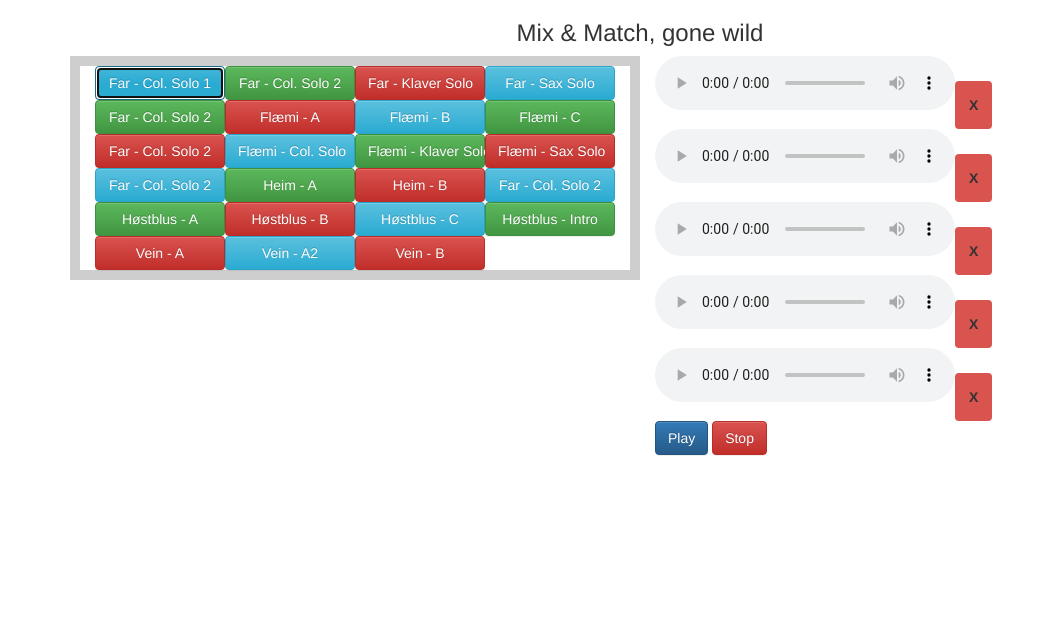
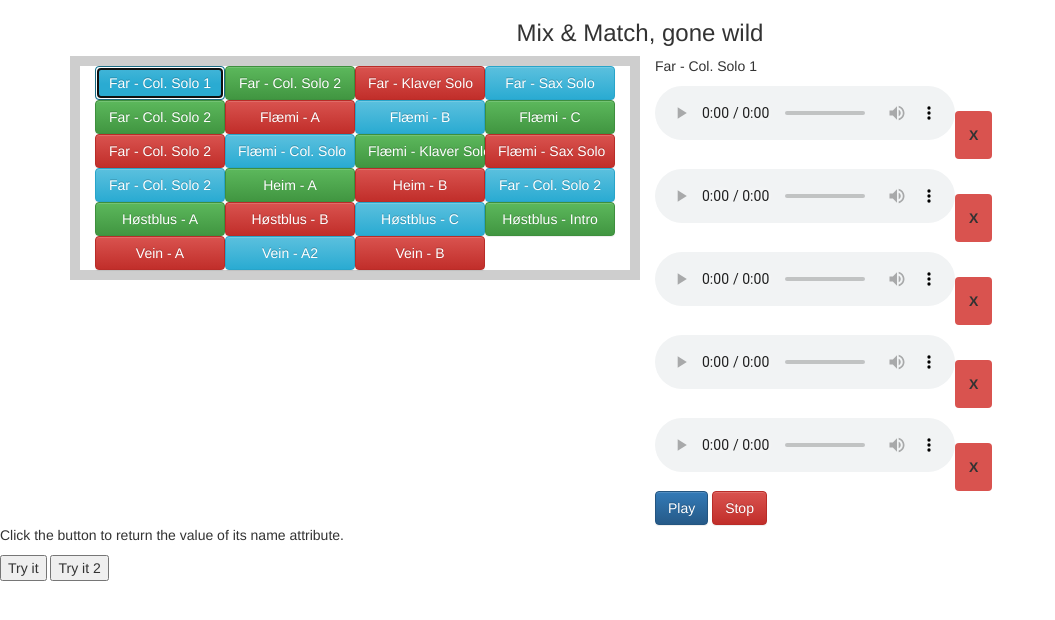
Before and after one commit to kriahja/SongMix, a plain HTML site: page index.html in a window 1280 px wide. Both pictures are taken after a click on the button "Far - Col. Solo 1". Shown: the whole page, without its empty margins (0-1055 px from the left). Drawn offline with nearby package versions, Linux system fonts and the light colour scheme.

Commit message:
Update -name printing issues

```diff
--- a/index.html
+++ b/index.html
@@ -25,8 +25,8 @@
     <div class="container">
 
         <div class="col-sm-6" id="btn-border">
-            <button class="add-btn btn btn-info col-sm-3" data-src="Songs/Far-Col.Solo1.wav">Far - Col. Solo 1</button>
-            <button class="add-btn btn btn-success col-sm-3" data-src="Songs/Far-Col.Solo2.wav">Far - Col. Solo 2</button>
+            <button class="add-btn btn btn-info col-sm-3" id="b1" data-src="Songs/Far-Col.Solo1.wav" name="Far - Col. Solo 1">Far - Col. Solo 1</button>
+            <button class="add-btn btn btn-success col-sm-3" id="b2" data-src="Songs/Far-Col.Solo2.wav" name="Far - Col. Solo 2">Far - Col. Solo 2</button>
             <button class="add-btn btn btn-danger col-sm-3" data-src="Songs/Drum.mp3">Far - Klaver Solo</button>
             <button class="add-btn btn btn-info col-sm-3" data-src="Songs/Ali.mp3">Far - Sax Solo</button>
             <button class="add-btn btn btn-success col-sm-3" data-src="Songs/Door.mp3">Far - Col. Solo 2</button>
@@ -73,7 +73,36 @@
 
     <script src="mix.js"></script>
     <script src="cssEngine.js"></script>
+    <p>Click the button to return the value of its name attribute.</p>
 
+    <button id="myBtn" name="myname" onclick="myFunction()">Try it</button>
+    <button id="myBtn2" name="myname2" onclick="myFunction()">Try it 2</button>
+
+    <p id="demo"></p>
+
+    <script>
+        /*        function myFunction() {
+                    var x = document.getElementById("b1").name;
+                    document.getElementById("songName").innerHTML = x;
+
+                    var y = document.getElementById("b2").name;
+                    document.getElementById("songName").innerHTML = y;
+                }*/
+        document.getElementById("b1").addEventListener("click", function() {
+            document.getElementById("songName").innerHTML = "Far - Col. Solo 1";
+        });
+        document.getElementById("b2").addEventListener("click", function() {
+            document.getElementById("songName").innerHTML = "Hello World1";
+        });
+
+/*        var button = document.querySelector('button[name="Far - Col. Solo 1"]');
+
+        button.addEventListener('click', function() {
+            var prentsvaedi = document.querySelector('songName');
+            prentsvaedi.innerText('Far - Col. Solo 1');
+
+        });*/
+    </script>
 
 </body>
 
--- a/mix.js
+++ b/mix.js
@@ -14,30 +14,38 @@ function addAudio(src) {
     var source = document.createElement('source');
     var songName = document.createElement('p');
 
-    function addSongName(){
-    var x = document.getElementById("b1").name;
-    document.getElementById("demo").innerHTML = x;
-    }
+    /*    function addSongName(){
+        var song = document.getElementById("b1").getAttribute("name");
+        document.getElementById("songName").innerHTML = song;
+        return song;
+        }*/
+
     remove.className += "button_song--remove";
     remove.innerText = 'X';
     remove.addEventListener('click', removeAudio);
 
     audio.setAttribute("controls", "true");
 
-    songName.setAttribute("id", "SonName");
-    //Trying to add the name of the song --- gives you the idea of how I want it to happen.
-    //songName.innerHTML(addSongName);
+    /*
+        var bt1 = document.getElementById("b1");
+        var songname = bt1.getAttribute("name");*/
+
+
+    songName.setAttribute("id", "songName");
+    //songName.getAttribute("name");
+    //songName.setAttribute("onclick", "myFunction();");
+    //songName.innerHTML = addSongName;
+
 
     source.setAttribute("src", src);
     source.setAttribute("type", "audio/mpeg");
 
     audio.appendChild(source);
-    audio.appendChild(songName);
+    container.appendChild(songName);
     container.appendChild(audio);
     container.appendChild(remove);
     container.superAudioStuff = audio;
     audioContainer.appendChild(container);
-
 
 
     audio.load();
@@ -74,7 +82,8 @@ mainBtn.addEventListener('click', function() {
 
     playlist(test[0])
 });
-function stopPlaylist(item){
+
+function stopPlaylist(item) {
     item.pause()
 }
 stopBtn.addEventListener('click', function() {
```
